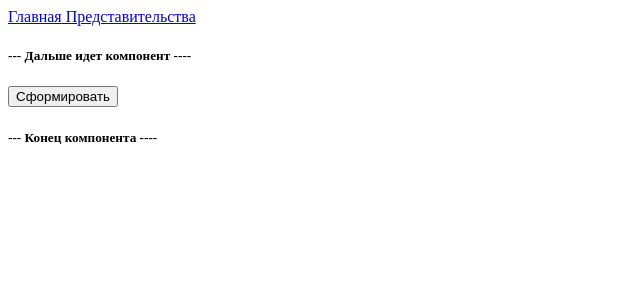
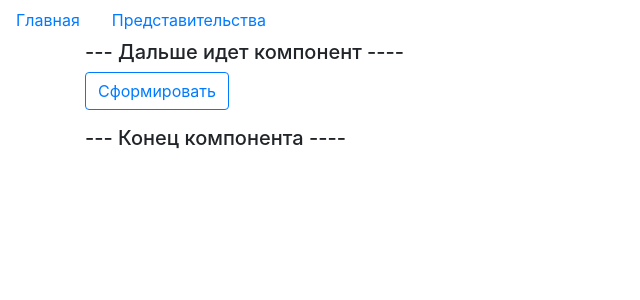
Before and after one commit to Martiniks/accTech, an Angular app: page /offices in a window 1280 px wide. Shown: the top 300 px of the page, without its empty margins (0-640 px from the left). Built offline with nearby package versions, Linux system fonts and the light colour scheme.

Commit message:
whith css = bootstrap 4.4 , but without table

```diff
--- a/src/app/app.component.html
+++ b/src/app/app.component.html
@@ -1,10 +1,10 @@
 <div>
-  <nav>
-    <a routerLink=""> Главная</a>
-    <a routerLink="/offices"> Представительства</a>
+  <nav class="nav nav-pills ">
+    <a class="nav-item nav-link" routerLink=""> Главная</a>
+    <a class="nav-item nav-link" routerLink="/offices"> Представительства</a>
   </nav>
 </div>
-<div>
+<div class="container">
   <h5> ---   Дальше идет компонент  ----</h5>
   <router-outlet></router-outlet>
   <h5> ---   Конец компонента  ----</h5>
--- a/src/app/components/offices/offices.component.html
+++ b/src/app/components/offices/offices.component.html
@@ -1,6 +1,6 @@
 <div *ngIf="done">Время = {{time}}</div>
 <div *ngIf="done">Модель = {{model}}</div>
 <div class="form-group">
-  <button class="btn btn-default" (click)="submit()">Сформировать</button>
+  <button class="btn btn-outline-primary" (click)="submit()">Сформировать</button>
 </div>
 <div *ngIf="done">Обьект = {{arrTab | json }}</div>
--- a/src/index.html
+++ b/src/index.html
@@ -6,6 +6,13 @@
   <base href="/">
   <meta name="viewport" content="width=device-width, initial-scale=1">
   <link rel="icon" type="image/x-icon" href="favicon.ico">
+  <!-- Bootstrap CSS -->
+  <link rel="stylesheet" href="https://stackpath.bootstrapcdn.com/bootstrap/4.4.1/css/bootstrap.min.css" integrity="sha384-Vkoo8x4CGsO3+Hhxv8T/Q5PaXtkKtu6ug5TOeNV6gBiFeWPGFN9MuhOf23Q9Ifjh" crossorigin="anonymous">
+  <!-- Optional JavaScript -->
+  <!-- jQuery first, then Popper.js, then Bootstrap JS -->
+  <script src="https://code.jquery.com/jquery-3.4.1.slim.min.js" integrity="sha384-J6qa4849blE2+poT4WnyKhv5vZF5SrPo0iEjwBvKU7imGFAV0wwj1yYfoRSJoZ+n" crossorigin="anonymous"></script>
+  <script src="https://cdn.jsdelivr.net/npm/popper.js@1.16.0/dist/umd/popper.min.js" integrity="sha384-Q6E9RHvbIyZFJoft+2mJbHaEWldlvI9IOYy5n3zV9zzTtmI3UksdQRVvoxMfooAo" crossorigin="anonymous"></script>
+  <script src="https://stackpath.bootstrapcdn.com/bootstrap/4.4.1/js/bootstrap.min.js" integrity="sha384-wfSDF2E50Y2D1uUdj0O3uMBJnjuUD4Ih7YwaYd1iqfktj0Uod8GCExl3Og8ifwB6" crossorigin="anonymous"></script>
 </head>
 <body>
   <app-root></app-root>
```
